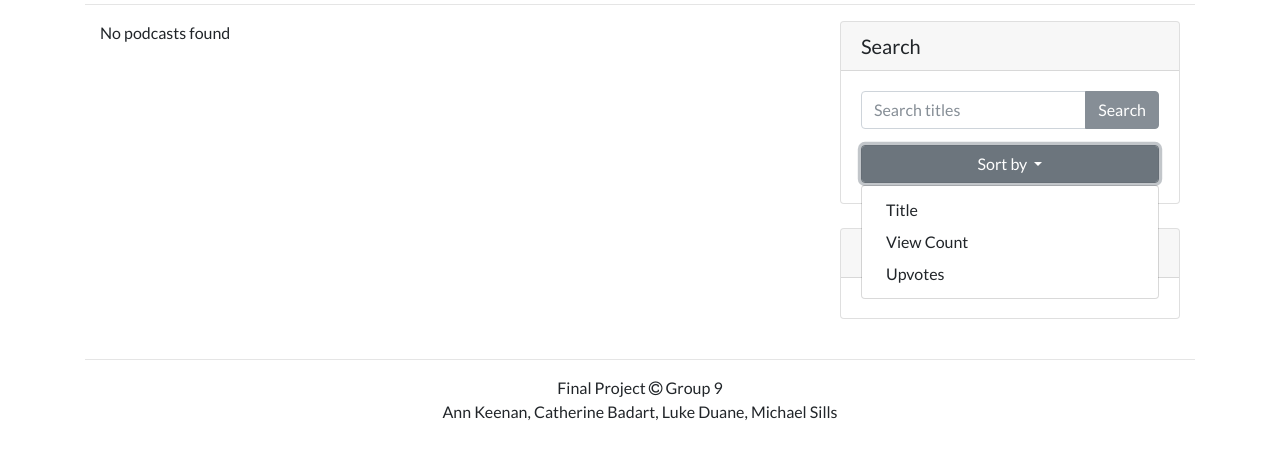
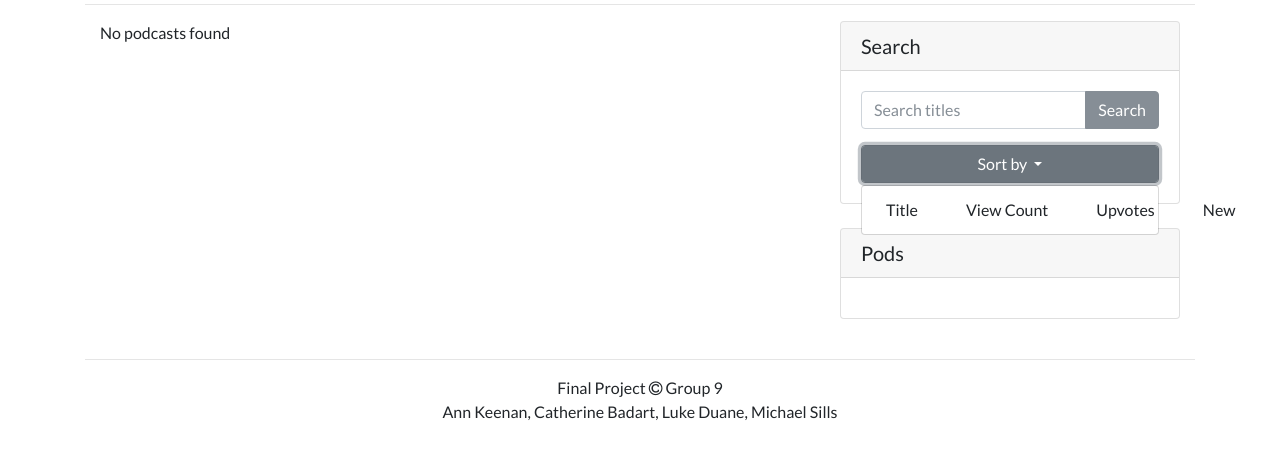
Before and after one commit to WebApps-Group09/Project, a Django app: page /podcast/ in a window 1280 px wide, after a click on "Sort by". Shown: the part 146-605 px from the top of the page. Run offline with Django 3.2, Linux system fonts and the light colour scheme; data that the repository does not hold is empty; some libraries are stand-ins or nearby versions.

Commit message:
added sort by function

```diff
--- a/podlife/views.py
+++ b/podlife/views.py
@@ -27,12 +27,25 @@ class MainPage(ListView):
     context_object_name = 'podcasts'
 
     def get_queryset(self):
+        #filter based off of search bar
         title_filter = self.request.GET.get('titlefilter', '')
         if title_filter:
-            podcasts = Podcast.objects.filter(title__icontains=title_filter).order_by('-num_upvotes')
+            podcasts = Podcast.objects.filter(title__icontains=title_filter)
         else:
-            podcasts = Podcast.objects.all().order_by('-num_upvotes')
-        return podcasts.order_by('-num_upvotes')
+            podcasts = Podcast.objects.all()
+
+        #filter based off of sorttype
+        if self.request.GET.get('sorttype') == None:
+            return podcasts
+        elif self.request.GET.get('sorttype') == 'title':
+            return podcasts.order_by('title')
+        elif self.request.GET.get('sorttype') == 'views':
+            return podcasts.order_by('-views')
+        elif self.request.GET.get('sorttype') == 'upvotes':
+            return podcasts.order_by('-num_upvotes')
+        elif self.request.GET.get('sorttype') == 'new':
+            return podcasts.order_by('-created')
+        return podcasts
 
     def get_context_data(self, **kwargs):
         context = super(MainPage, self).get_context_data(**kwargs)
--- a/templates/main_page.html
+++ b/templates/main_page.html
@@ -64,8 +64,9 @@
 							<div class="input-group">
 								<input type="text" placeholder="Search titles" class="form-control" value="{{ titlefilter }}" name="titlefilter">
 								<span class="input-group-btn">
-                  <button type="submit" class="btn btn-secondary" value="Search" name="search">Search</button>
-                </span>
+                  					<button type="submit" class="btn btn-secondary" value="Search" name="search">Search
+                  					</button>
+                				</span>
 							</div>
 						</form>
 					</div>
@@ -73,10 +74,18 @@
 					  <button class="btn btn-secondary dropdown-toggle form-control" type="button" id="dropdownMenuButton" data-toggle="dropdown" aria-haspopup="true" aria-expanded="false">
 					    Sort by
 					  </button>
-					  <div class="dropdown-menu" aria-labelledby="dropdownMenuButton">
-					    <a class="dropdown-item" href="#">Title</a>
-					    <a class="dropdown-item" href="#">View Count</a>
-					    <a class="dropdown-item" href="#">Upvotes</a>
+					  <div class="dropdown-menu form-group" aria-labelledby="dropdownMenuButton">
+						  <form method="get" action="">
+						  	<div class="input-group">
+						  		<span class="input-group-btn">
+								    <button type="submit" class="dropdown-item btn btn-secondary" value="title" name="sorttype">Title</button>
+								    <button type="submit" class="dropdown-item btn btn-secondary" value="views" name="sorttype">View Count</button>
+								    <button type="submit" class="dropdown-item btn btn-secondary" value="upvotes" name="sorttype">Upvotes</button>
+								    <button type="submit" class="dropdown-item btn btn-secondary" value="new" name="sorttype">New</button>
+							    </span>
+
+						    </div>
+						  </form>
 					  </div>
 					</div>
 				</div>
```
